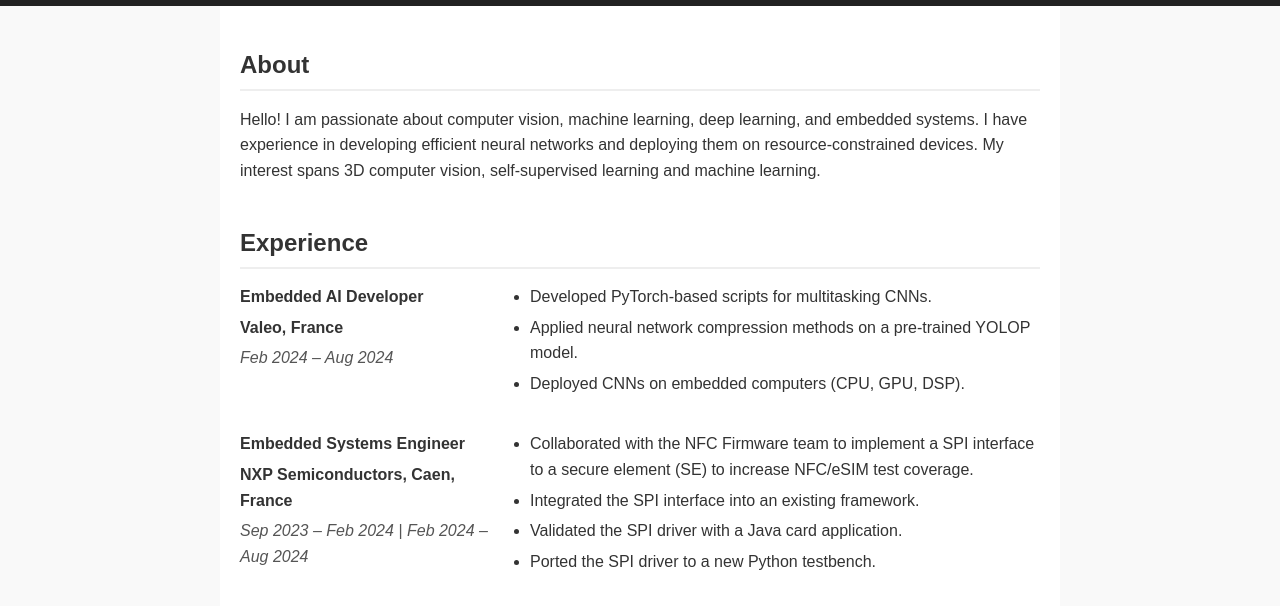
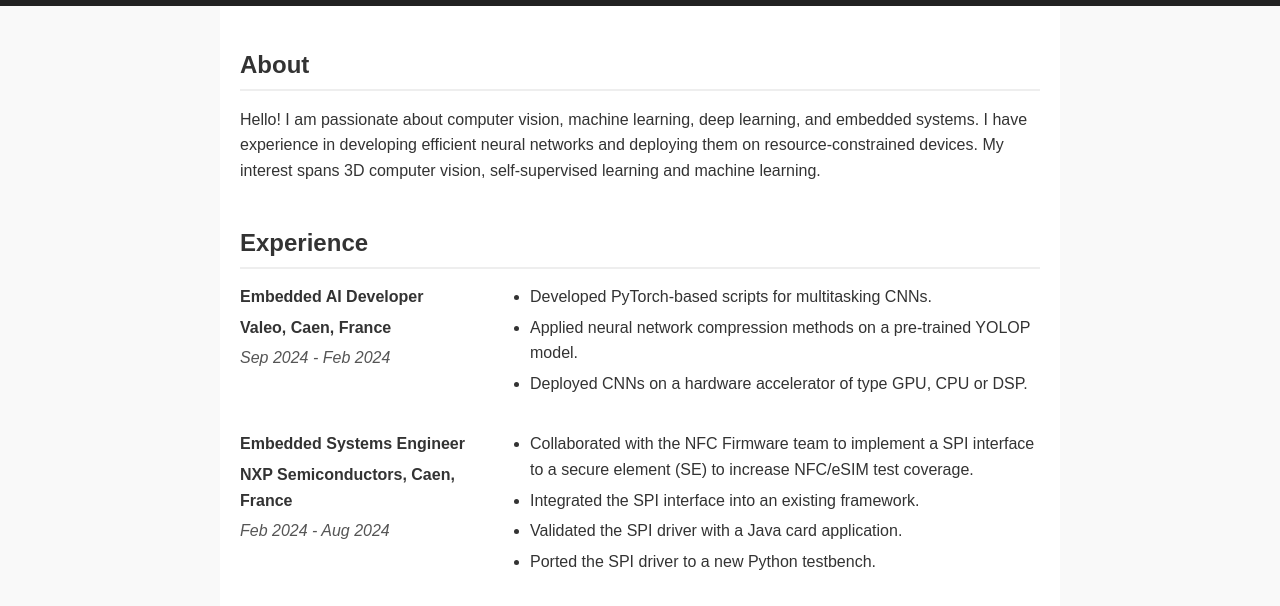
Before and after one commit to Eidetne/Eidetne.github.io, a plain HTML site: page index.html in a window 1280 px wide. Shown: the part 168-774 px from the top of the page. Drawn offline with Linux system fonts and the light colour scheme.

Commit message:
Add files via upload

```diff
--- a/index.html
+++ b/index.html
@@ -40,13 +40,13 @@
         <div class="exp-grid">
           <div class="left">
             <p class="role">Embedded AI Developer</p>
-            <p class="company">Valeo, France</p>
-            <p class="dates">Feb 2024 – Aug 2024</p>
+            <p class="company">Valeo, Caen, France</p>
+            <p class="dates">Sep 2024 - Feb 2024</p>
           </div>
           <ul class="right">
             <li>Developed PyTorch-based scripts for multitasking CNNs.</li>
             <li>Applied neural network compression methods on a pre-trained YOLOP model.</li>
-            <li>Deployed CNNs on embedded computers (CPU, GPU, DSP).</li>
+            <li>Deployed CNNs on a hardware accelerator of type GPU, CPU or DSP.</li>
           </ul>
         </div>
       </div>
@@ -57,7 +57,7 @@
           <div class="left">
             <p class="role">Embedded Systems Engineer</p>
             <p class="company">NXP Semiconductors, Caen, France</p>
-            <p class="dates">Sep 2023 – Feb 2024 | Feb 2024 – Aug 2024</p>
+            <p class="dates">Feb 2024 - Aug 2024</p>
           </div>
           <ul class="right">
             <li>Collaborated with the NFC Firmware team to implement a SPI interface to a secure element (SE) to increase NFC/eSIM test coverage.</li>
```
